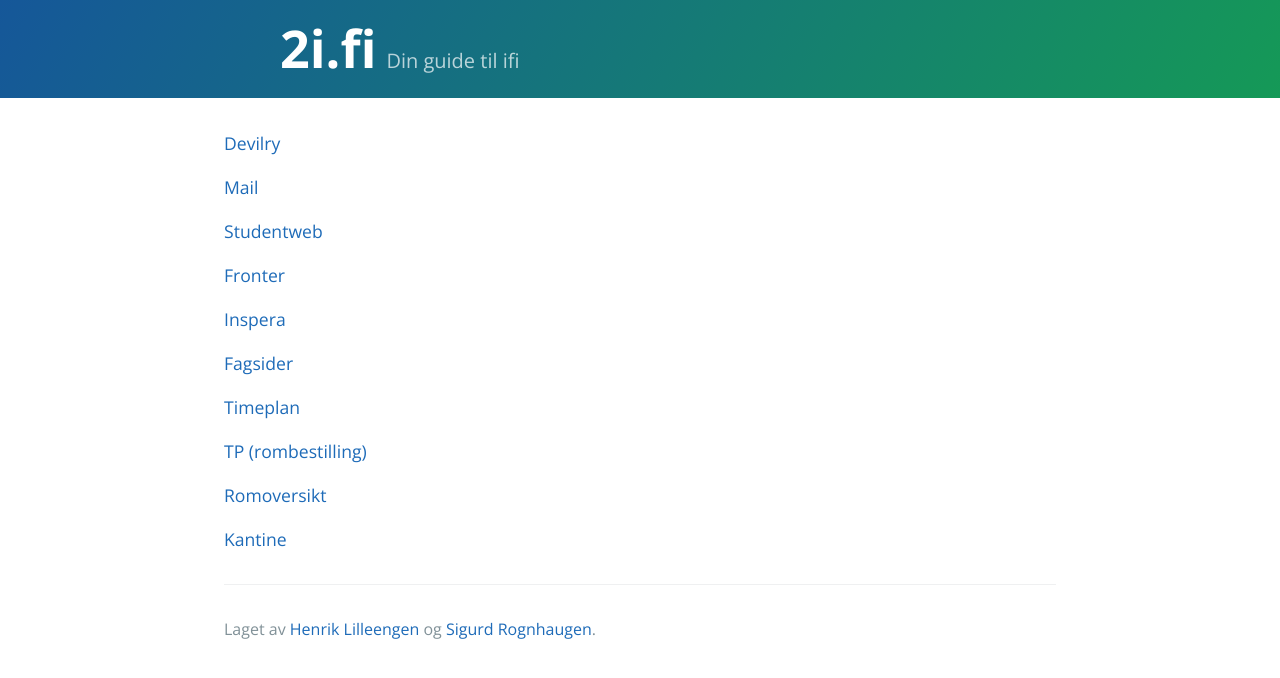
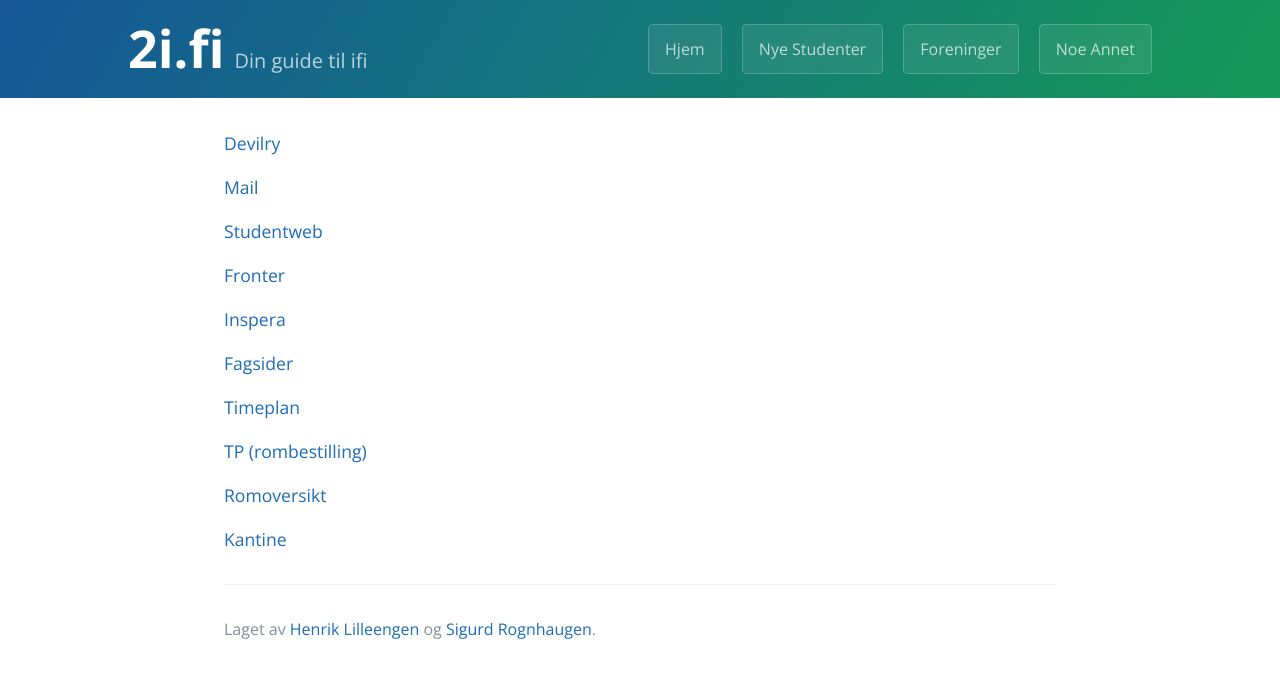
Before and after one commit to cybernetisk/2ifi.github.io, a Jekyll site: the page built from index.md, in a window 1280 px wide. Shown: the top 678 px of the page. Built offline with Jekyll 4.4.1, drawn with Linux system fonts in a browser that asks for light colours; our own code applies the rules of GitHub Pages for plain Markdown files.

Commit message:
Create jekyll-theme-cayman.scss

```diff
--- a/_sass/jekyll-theme-cayman.scss
+++ b/_sass/jekyll-theme-cayman.scss
@@ -88,7 +88,7 @@ a {
 
 .top {
   height: 50px;
-  width: 60%;
+  max-width: 64rem;
   margin: auto;
 }
 
```
